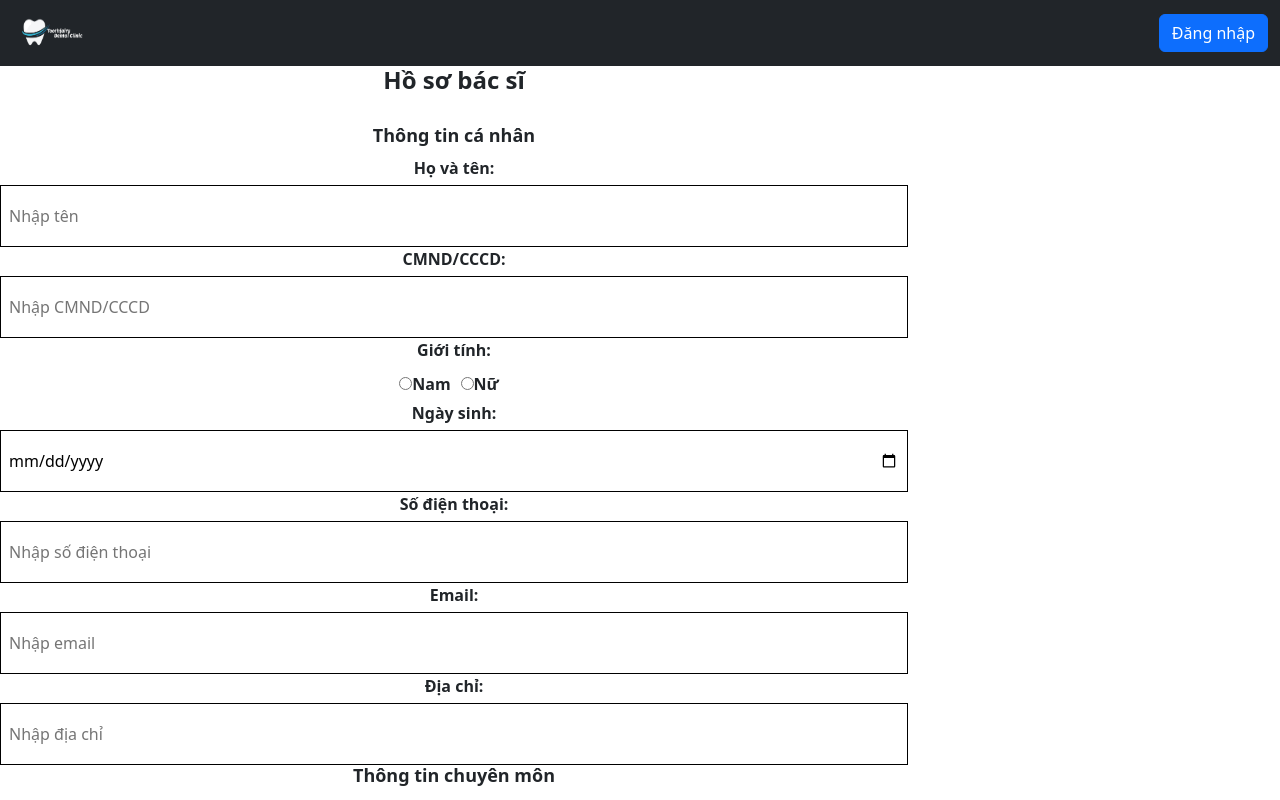
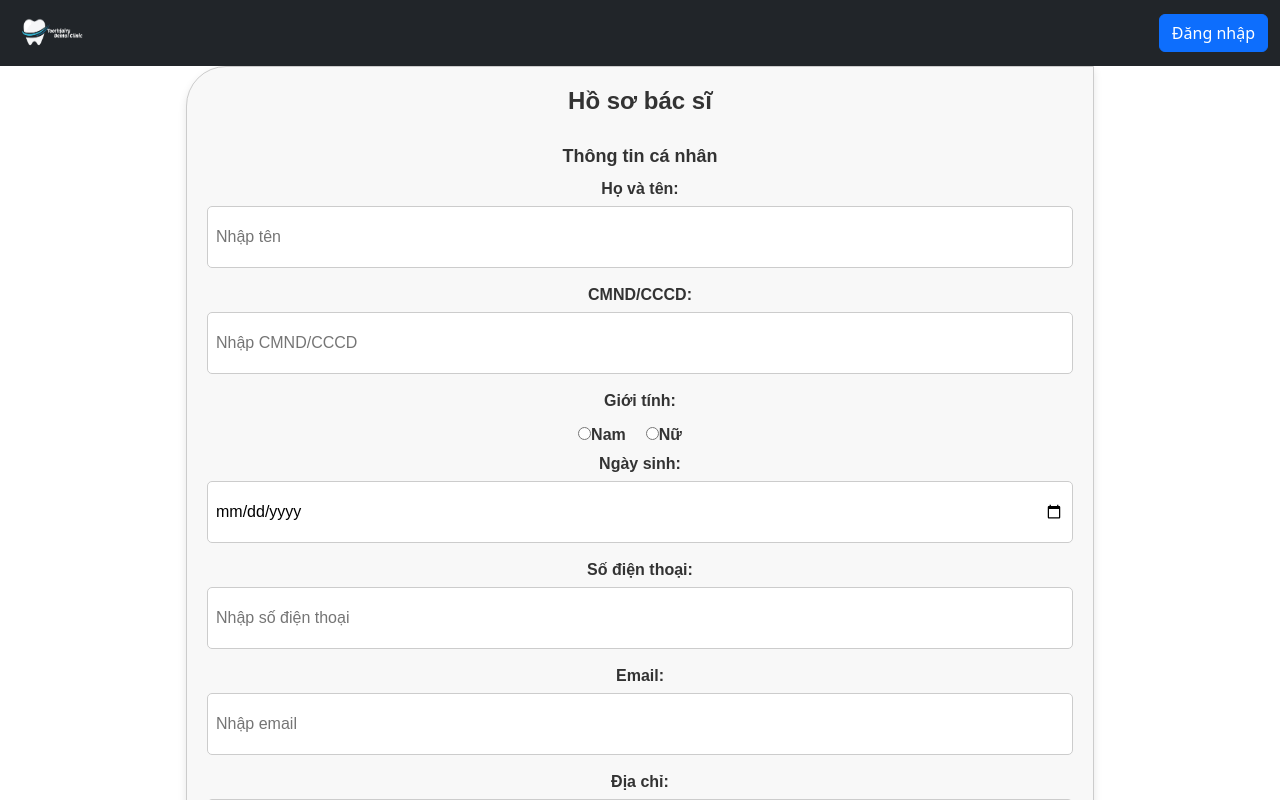
Before and after one commit to vuhaianh0907/backup-fe-localhost, a React (Create React App) app: page /admin/createdoctor in a window 1280 px wide. Shown: the top 800 px of the page. Built offline with nearby package versions, Linux system fonts and the light colour scheme.

Commit message:
addAmontpage

```diff
--- a/src/BodyContent/Admin/AddAmountPage/AddAmountPage.js
+++ b/src/BodyContent/Admin/AddAmountPage/AddAmountPage.js
@@ -63,7 +63,7 @@ function AddAmountPage() {
   };
 
   return (
-    <div className="add-amount-page">
+    <div  className="add-amount-page">
       <h2>Cộng/Trừ tiền cho khách hàng</h2>
 
       {errorMessage && <p className="error-message">{errorMessage}</p>}
--- a/src/BodyContent/Admin/AddAmountPage/AddAmountPage.scss
+++ b/src/BodyContent/Admin/AddAmountPage/AddAmountPage.scss
@@ -1,9 +1,11 @@
+
   .add-amount-page {
     text-align: center;
     padding: 20px;
 
     h2 {
       margin-bottom: 20px;
+      color: #007bff; /* Màu chữ cho tiêu đề */
     }
 
     .error-message {
@@ -23,7 +25,7 @@
       margin-bottom: 20px;
 
       .form-group {
-      margin-bottom: 10px;
+        margin-bottom: 20px; /* Tăng khoảng cách giữa các trường nhập liệu */
 
         label {
           display: block;
@@ -32,7 +34,17 @@
 
         input {
           width: 300px;
-        margin: 0 auto; /* căn giữa input */
+          margin: 0 auto;
+          padding: 10px; /* Tăng padding cho input */
+          font-size: 16px; /* Tăng kích thước font cho input */
+          border: 1px solid #ccc; /* Tạo khung viền cho input */
+          border-radius: 5px; /* Bo tròn góc cho input */
+          transition: border-color 0.3s ease; /* Hiệu ứng chuyển đổi màu khi hover */
+        }
+
+        input:focus {
+          outline: none; /* Loại bỏ đường viền khi input được chọn */
+          border-color: #007bff; /* Đổi màu viền khi input được chọn */
         }
       }
     }
@@ -44,6 +56,26 @@
 
       button {
         margin: 0 10px;
+        padding: 10px 20px; /* Tăng kích thước các nút */
+        font-size: 16px; /* Tăng kích thước font chữ cho các nút */
+        border: none;
+        border-radius: 5px;
+        cursor: pointer;
+        transition: background-color 0.3s ease, color 0.3s ease;
+      }
+
+      button:hover {
+        opacity: 0.8;
+      }
+
+      .btn-primary {
+        background-color: #007bff; /* Màu nền cho nút "Cộng tiền" */
+        color: #fff;
+      }
+
+      .btn-secondary {
+        background-color: #ccc; /* Màu nền cho nút "Trừ tiền" */
+        color: #333;
       }
     }
 
@@ -61,6 +93,7 @@
       .confirmation-content {
         background-color: white;
         padding: 20px;
+        border-radius: 5px; /* Bo tròn góc cho popup */
 
         p {
           margin-bottom: 20px;
@@ -73,6 +106,22 @@
 
           button {
             margin: 0 10px;
+            padding: 10px 20px; /* Tăng kích thước các nút xác nhận và hủy */
+            font-size: 16px;
+            border: none;
+            border-radius: 5px;
+            cursor: pointer;
+            transition: background-color 0.3s ease, color 0.3s ease;
+          }
+
+          .btn-primary {
+            background-color: #007bff; /* Màu nền cho nút "Xác nhận" */
+            color: #fff;
+          }
+
+          .btn-secondary {
+            background-color: #ccc; /* Màu nền cho nút "Hủy" */
+            color: #333;
           }
         }
       }
--- a/src/BodyContent/Admin/CancellationRequests/CancellationRequests.js
+++ b/src/BodyContent/Admin/CancellationRequests/CancellationRequests.js
@@ -1,5 +1,5 @@
 import React, { useState } from 'react';
-import './CancellationRequests.css';
+import './CancellationRequests.scss';
 
 const CancellationRequests = () => {
   const [currentPendingPage, setCurrentPendingPage] = useState(1);
@@ -109,7 +109,7 @@ const CancellationRequests = () => {
     const currentRequests = pendingRequests.slice(startIndex, endIndex);
 
     return currentRequests.map((request) => (
-      <div className="request" key={request.id}>
+      <div id="CancellationRequests" className="request" key={request.id}>
         <div className="request-info">
           <p className="request-patient">{request.patientName}</p>
           <p className="request-doctor">{request.doctorName}</p>
--- a/src/BodyContent/Admin/CreateDoctor/CreateDoctor.scss
+++ b/src/BodyContent/Admin/CreateDoctor/CreateDoctor.scss
@@ -1,113 +1,114 @@
-#CreateDoctor{
-    .form1 {
-        width: 1322px;
-        height: 1405px;
-        flex-shrink: 0;
+#CreateDoctor {
+    .form-container {
+      width: 908px;
       margin: 0 auto;
       padding: 20px;
-        box-sizing: border-box;
       font-family: Arial, sans-serif;
-        border-radius: 40px 0px 0px 0px;
-        background: #FFF;
-        display: flex;
-        justify-content: center;
-        align-items: center;
-    }
-
-    .form-container {
-        width: 908px;
-        height: 100%;
+      border-radius: 40px 0 0 0;
+      background: #f8f8f8; /* Set a light background color */
+      border: 1px solid #ccc; /* Add a border for a subtle visual separation */
+      box-shadow: 0 4px 8px rgba(0, 0, 0, 0.1); /* Add a subtle box shadow */
       display: flex;
       flex-direction: column;
-        justify-content: center;
       align-items: center;
     }
 
     h2 {
-        text-align: center;
       font-size: 24px;
       font-weight: bold;
       margin-bottom: 30px;
+      color: #333; /* Dark text color */
     }
 
     h3 {
       font-size: 18px;
       font-weight: bold;
       margin-bottom: 10px;
+      color: #333; /* Dark text color */
     }
 
-    .form-container label {
-        display: block;
+    label {
       font-size: 16px;
       font-weight: bold;
       margin-bottom: 5px;
+      color: #333; /* Dark text color */
     }
 
-    .form-container input[type="text"],
-    .form-container input[type="email"],
-    .form-container input[type="date"],
-    .form-container input[type="password"] {
-        width: 908px;
+    input[type="text"],
+    input[type="email"],
+    input[type="date"],
+    input[type="password"] {
+      width: 100%;
       height: 62px;
-        flex-shrink: 0;
-        border: 1px solid #000;
-        background: #FFF;
+      border: 1px solid #ccc; /* Add a border to form fields */
+      background: #fff;
       padding: 8px;
       font-size: 16px;
+      margin-bottom: 15px;
+      border-radius: 5px;
+      box-sizing: border-box; /* Fix the input width calculation */
     }
 
-    .form-container .gender-options {
+    .gender-options {
       display: flex;
       align-items: center;
-        justify-content: flex-start;
-        /* Căng lề trái */
       margin-top: 5px;
     }
 
-    .form-container .gender-options label {
-        margin-right: 10px;
+    .gender-options label {
+      margin-right: 20px;
       font-size: 16px;
+      color: #333; /* Dark text color */
     }
 
-    .form-container .action-buttons {
+    .action-buttons {
       text-align: center;
       margin-top: 30px;
     }
 
-    .form-container button[type="submit"] {
+    button[type="submit"] {
       padding: 10px 20px;
       font-size: 18px;
       font-weight: bold;
-
-
       border: none;
       cursor: pointer;
+      background-color: #007bff; /* Blue color for the button */
+      color: #fff; /* Text color for the button */
+      border-radius: 5px;
+      transition: background-color 0.3s ease;
+    }
+
+    button[type="submit"]:hover {
+      background-color: #0056b3; /* Darker blue color on hover */
     }
 
     /* Custom styling for file input */
-    .form-container input[type="file"] {
+    input[type="file"] {
       display: none;
     }
 
-    .form-container .custom-file-upload {
+    .custom-file-upload {
       border: 1px solid #ffffff;
       display: inline-block;
-
       cursor: pointer;
+      padding: 5px 10px;
+      border-radius: 5px;
+      transition: background-color 0.3s ease;
     }
 
-    .form-container .custom-file-upload:hover {
+    .custom-file-upload:hover {
       background-color: #eee;
     }
+
     .image-preview {
-        width: 200px; /* Đặt kích thước rộng */
-        height: auto; /* Giữ tỷ lệ khung hình */
+      width: 200px;
+      height: auto;
+      border-radius: 5px; /* Add a border-radius to the image */
     }
 
     .image-preview img {
-        max-width: 100%; /* Đảm bảo ảnh không vượt quá kích thước của phần tử cha */
-        max-height: 200px; /* Đặt chiều cao tối đa */
-        object-fit: contain; /* Hiển thị toàn bộ ảnh trong khung hình */
+      max-width: 100%;
+      max-height: 200px;
+      object-fit: contain;
     }
-
   }
```
Also changed, not shown: src/BodyContent/Admin/CancellationRequests/CancellationRequests.scss (renamed from src/BodyContent/Admin/CancellationRequests/CancellationRequests.css). Lines whose indentation alone changed are shown as unchanged.
